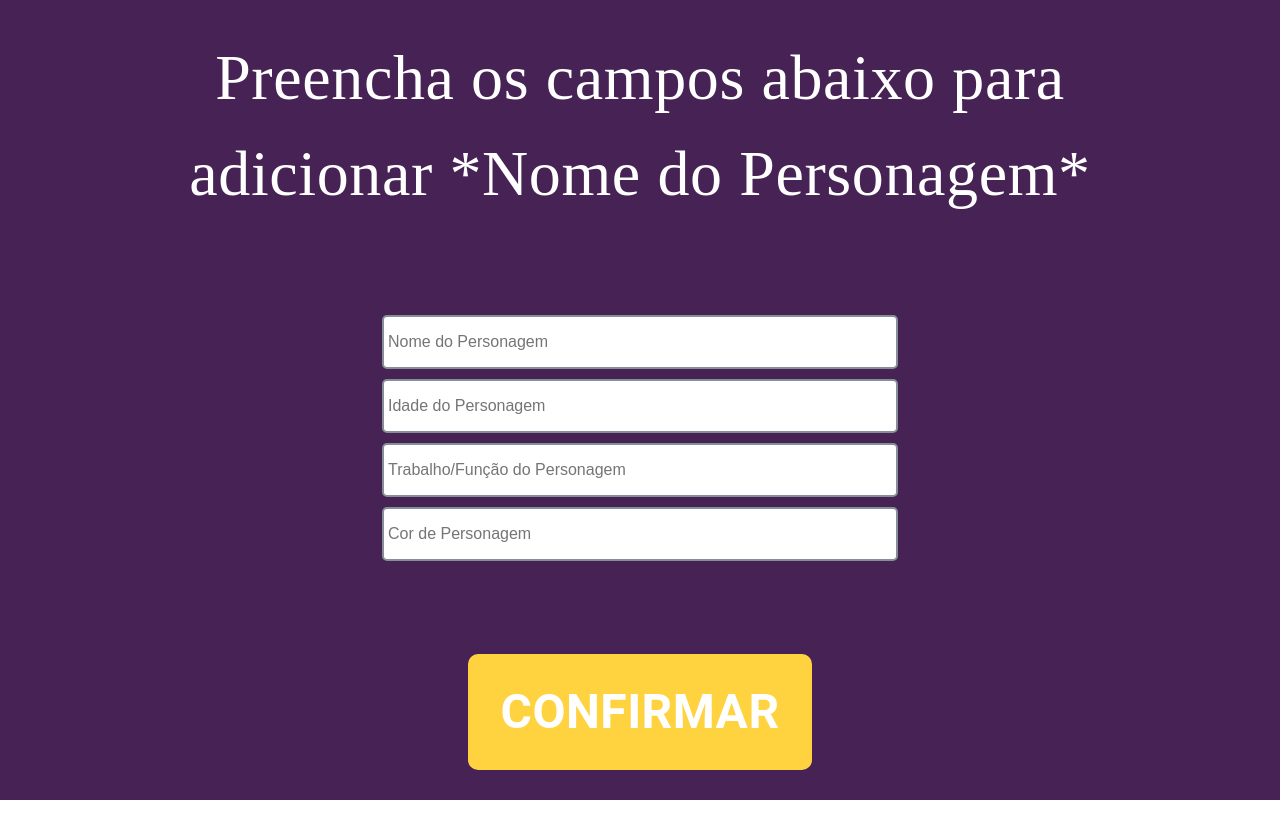
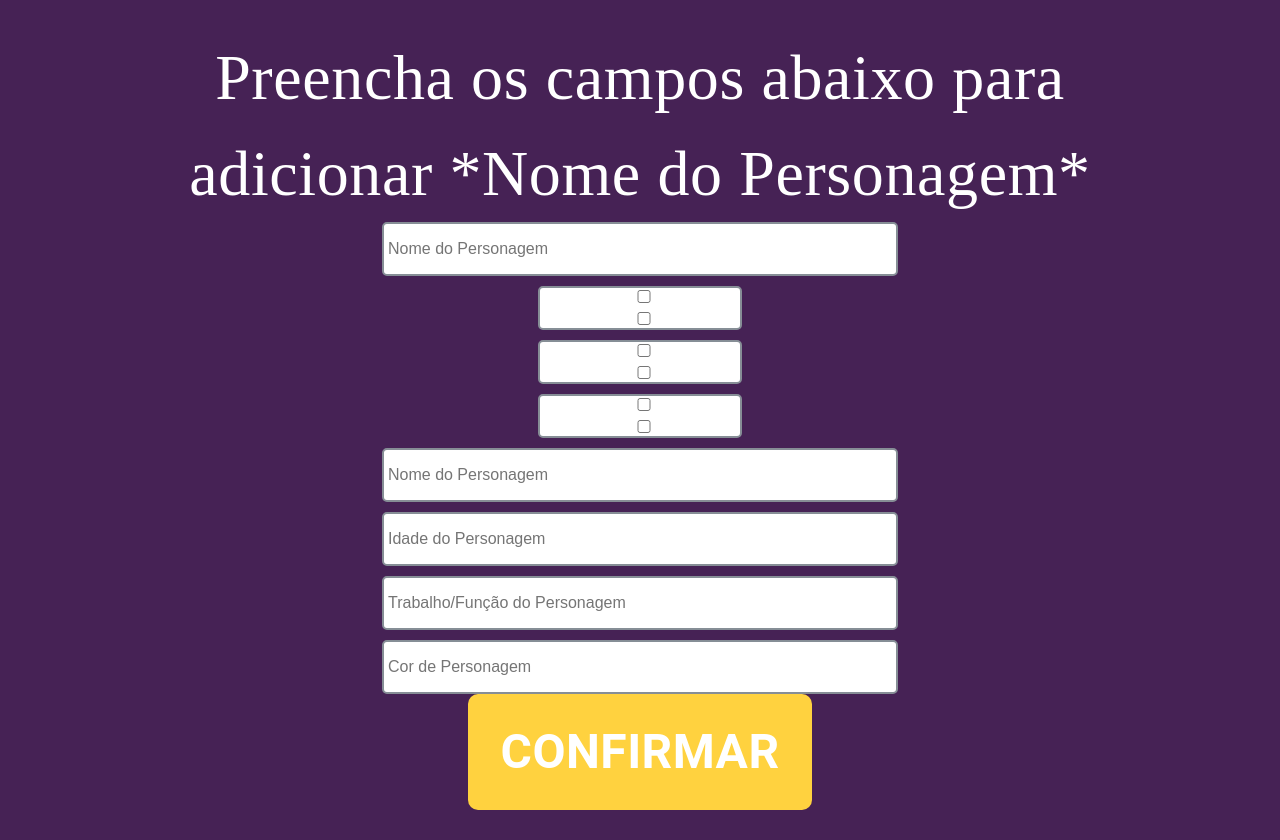
Before and after one commit to Leir-Cruz/Akinator-simulator-client, a React (Vite) app: page /AddCharacter in a window 1280 px wide. Before the commit the page ends 800 px from the top, so only its background shows below. Built offline with nearby package versions, Linux system fonts and the light colour scheme; a web font is replaced by a local one.

Commit message:
[feat]👽️💩 Adicionando estrutura para cadastrar novo personagem

```diff
--- /dev/null
+++ b/src/components/Select/Select.tsx
@@ -0,0 +1,69 @@
+import { Box } from '@mui/system';
+import { useState } from 'react';
+
+interface IInput {
+  placeholder: string;
+  onChange: (event: any) => void;
+  width?: string;
+  height?: string;
+  fontSize?: string;
+}
+export const Select = ({ placeholder, width, height, fontSize }: IInput) => {
+  const [service, setService] = useState([false, false, false]);
+
+  const handleOnChange = (position) => {
+    const updatedCheckedState = service.map((item, index) =>
+      index === position ? true : false,
+    );
+
+    setService(updatedCheckedState);
+  };
+
+  return (
+    <Box
+      sx={{
+        display: 'flex',
+        alignItems: 'center',
+        justifyContent: 'center',
+        backgroundColor: '#ffffff',
+        width: width ? width : '200px',
+        height: height ? height : '40px',
+        borderRadius: '5px',
+        border: '2px solid #868E96',
+      }}
+    >
+      <div placeholder={placeholder}>
+        <input
+          type="checkbox"
+          placeholder={placeholder}
+          checked={service[0]}
+          onChange={() => handleOnChange(0)}
+          style={{
+            border: 'transparent',
+            fontSize: fontSize ? fontSize : '14px',
+            width: '100%',
+            height: '100%',
+            borderRadius: '5px',
+            padding: '0 4px',
+            outline: 'none',
+          }}
+        />
+        <input
+          type="checkbox"
+          placeholder={placeholder}
+          checked={service[0]}
+          onChange={() => handleOnChange(0)}
+          style={{
+            border: 'transparent',
+            fontSize: fontSize ? fontSize : '14px',
+            width: '100%',
+            height: '100%',
+            borderRadius: '5px',
+            padding: '0 4px',
+            outline: 'none',
+          }}
+        />
+      </div>
+    </Box>
+  );
+};
--- a/src/pages/AddCharacterPage/index.tsx
+++ b/src/pages/AddCharacterPage/index.tsx
@@ -6,8 +6,11 @@ import { PageButton } from '../../components/Buttons/PageButton';
 import { InputContainer } from '../../components/Containers/InputContainer';
 import { PageContainer } from '../../components/Containers/PageContainer';
 import { Input } from '../../components/Input/Input';
+import { Select } from '../../components/Select/Select';
+import { useGlobalContext } from '../../contexts/useContext';
 
 export const AddCharacterPage = () => {
+  const { addCharacter } = useGlobalContext();
   const navigate = useNavigate();
 
   const PageTitle = styled(Typography)(() => ({
@@ -18,10 +21,24 @@ export const AddCharacterPage = () => {
     fontFamily: 'Zen Kurenaido',
   }));
 
-  const [name, setName] = useState<string>('');
+  //['Died','Dead','Male','Blonde','Fight','Wall','Child','Murder','Wild','King','Love','Honor']
   const [age, setAge] = useState<string>('');
   const [job, setJob] = useState<string>('');
   const [hairColor, setHairColor] = useState<string>('');
+
+  const [name, setName] = useState<string>('');
+  const [died, setDied] = useState<number>(0);
+  const [dead, setDead] = useState<number>(0);
+  const [male, setMale] = useState<number>(0);
+  const [blonde, setBlonde] = useState<number>(0);
+  const [fight, setFight] = useState<number>(0);
+  const [wall, setWall] = useState<number>(0);
+  const [child, setChild] = useState<number>(0);
+  const [murder, setMurder] = useState<number>(0);
+  const [wild, setWild] = useState<number>(0);
+  const [king, setKing] = useState<number>(0);
+  const [love, setLove] = useState<number>(0);
+  const [honor, setHonor] = useState<number>(0);
 
   return (
     <PageContainer>
@@ -30,7 +47,17 @@ export const AddCharacterPage = () => {
       <InputContainer>
         <Input
           placeholder="Nome do Personagem"
-          onChange={(e) => setName(e)}
+          onChange={(e: string) => setName(e)}
+          width="40%"
+          height="50px"
+          fontSize="16px"
+        />
+        <Select placeholder="Nome do Personagem" />
+        <Select />
+        <Select />
+        <Input
+          placeholder="Nome do Personagem"
+          onChange={(e: number) => setDied(e)}
           width="40%"
           height="50px"
           fontSize="16px"
```
